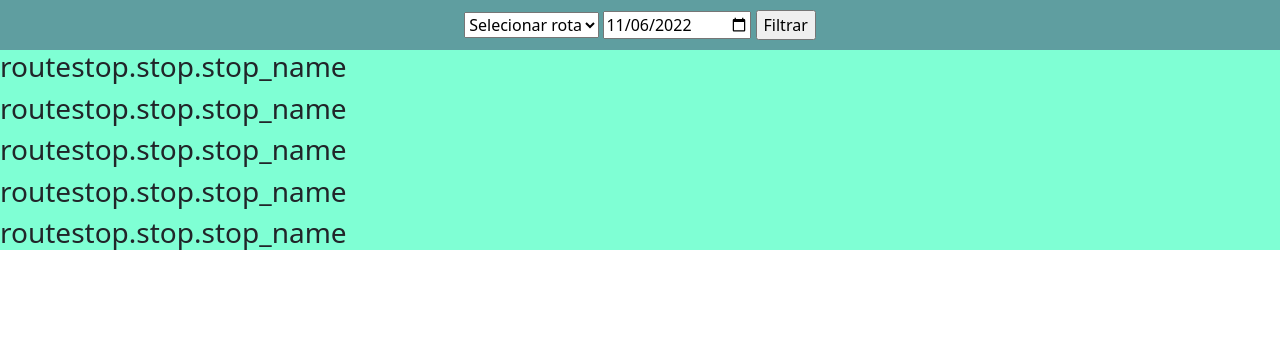
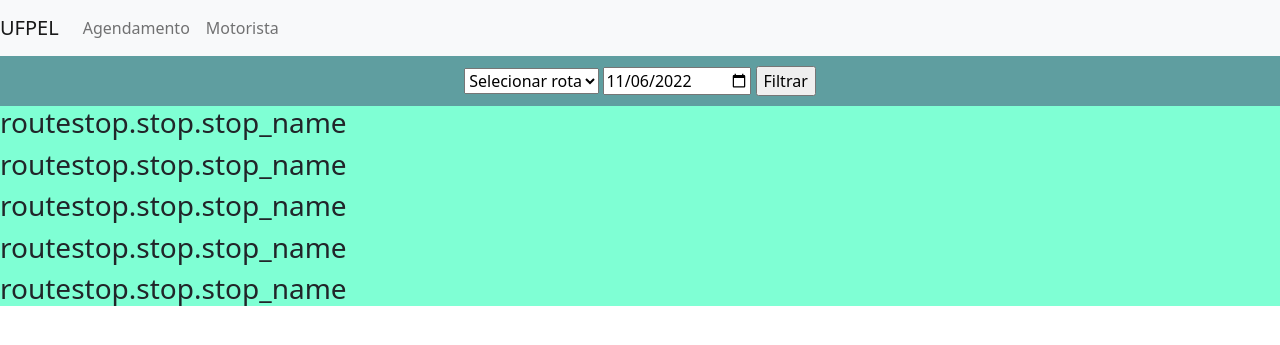
Before and after one commit to msouzarthur/Hackaton, a Django app: page /agendamento in a window 1280 px wide. Shown: the top 345 px of the page. Run offline with Django 3.2, Linux system fonts and the light colour scheme; data comes from the database, SQL or seed files in the repository.

Commit message:
feat: adicionado navbar

```diff
--- a/app/bustracker/templates/bustracker/agendamento.html
+++ b/app/bustracker/templates/bustracker/agendamento.html
@@ -11,6 +11,18 @@
 	</head>
 	<body>
 		<header>
+			<nav class="navbar navbar-expand-lg navbar-light bg-light">
+				<a class="navbar-brand" href="/">UFPEL</a>
+				<button class="navbar-toggler" type="button" data-toggle="collapse" data-target="#navbarNavAltMarkup" aria-controls="navbarNavAltMarkup" aria-expanded="false" aria-label="Toggle navigation">
+				  <span class="navbar-toggler-icon"></span>
+				</button>
+				<div class="collapse navbar-collapse" id="navbarNavAltMarkup">
+					<div class="navbar-nav">
+						<a class="nav-item nav-link" href="/agendamento">Agendamento</a>
+						<a class="nav-item nav-link" href="/motorista">Motorista</a>
+					</div>
+				</div>
+			</nav>
 		</header>
 		<main>
 			<section id="filters">
```
Also changed, not shown: app/bustracker/templates/bustracker/motorista.html (+16 -1 lines).
